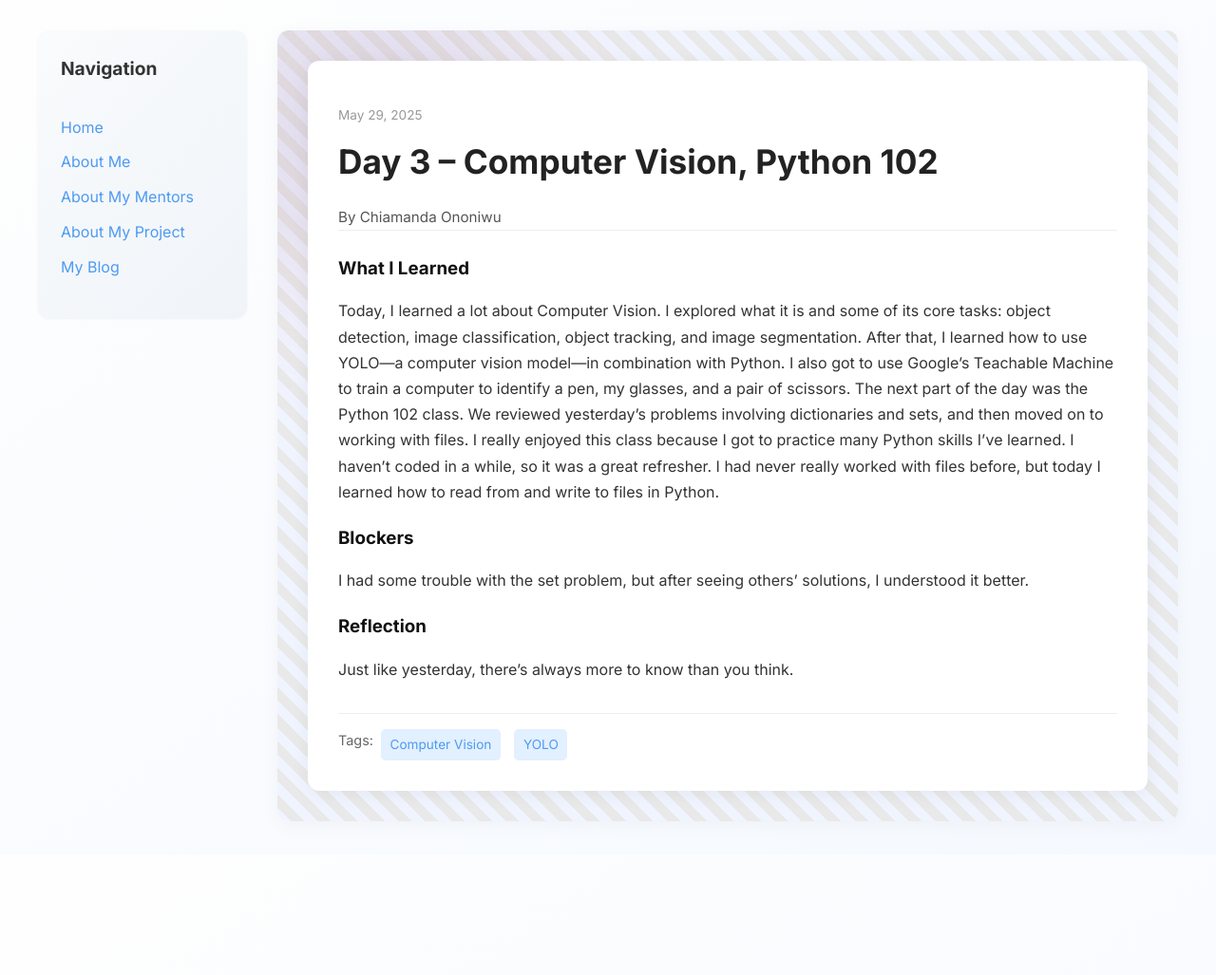
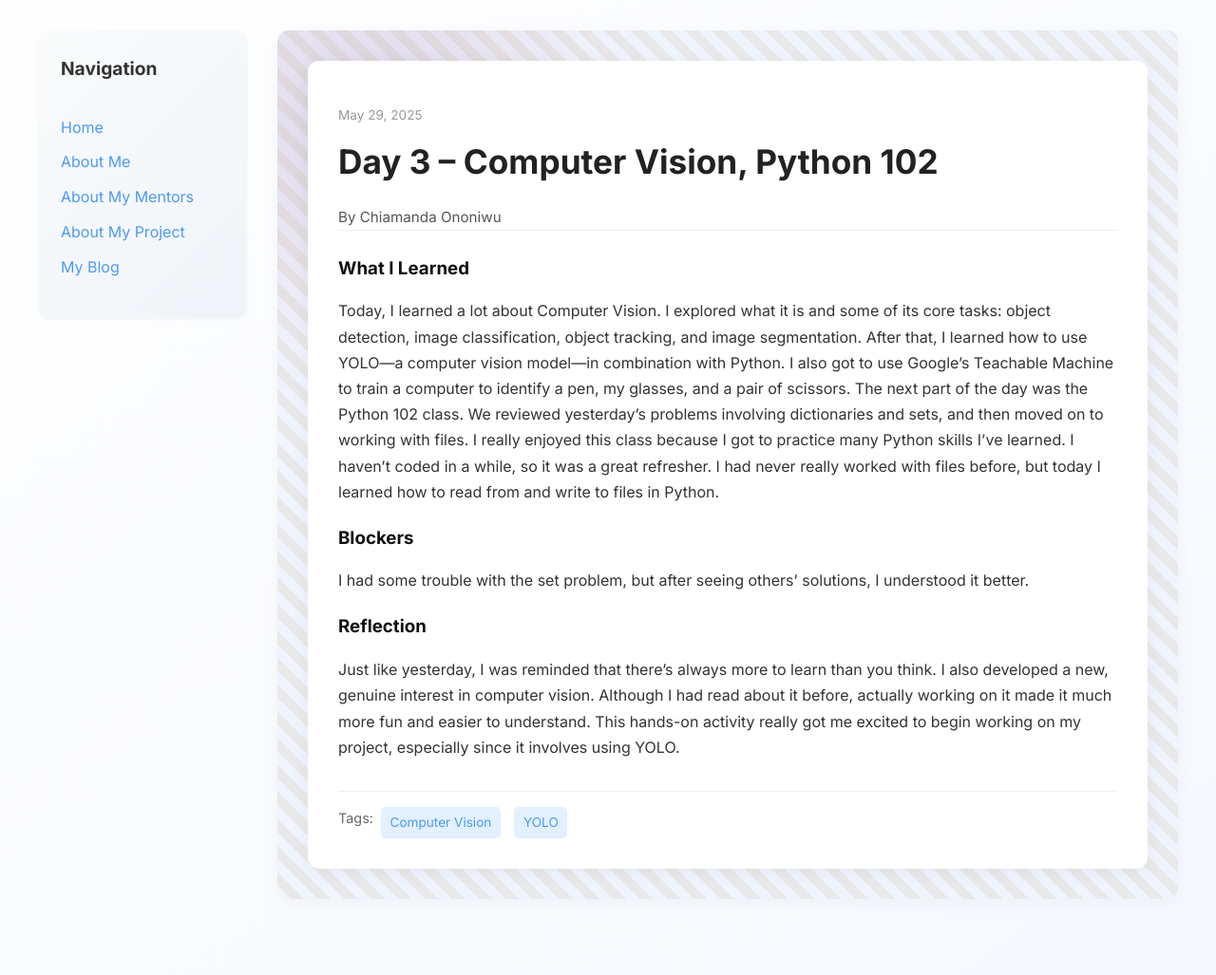
Before and after one commit to Chiamanda07/Chiamanda07.github.io, a Jekyll site: the page built from _posts/2025-05-29-day-3.md, in a window 1280 px wide. Shown: the whole page at 95% size. Built offline with Jekyll 4.4.1, drawn with Linux system fonts in a browser that asks for light colours; before the commit the page ends 900 px from its top, so only the background shows below that.

Commit message:
Update 2025-05-29-day-3.md

```diff
--- a/_posts/2025-05-29-day-3.md
+++ b/_posts/2025-05-29-day-3.md
@@ -14,5 +14,5 @@
   I had some trouble with the set problem, but after seeing others' solutions, I understood it better.
 
 reflection: |
-  Just like yesterday, there's always more to know than you think.
+  Just like yesterday, I was reminded that there's always more to learn than you think. I also developed a new, genuine interest in computer vision. Although I had read about it before, actually working on it made it much more fun and easier to understand. This hands-on activity really got me excited to begin working on my project, especially since it involves using YOLO.
 ---
```
